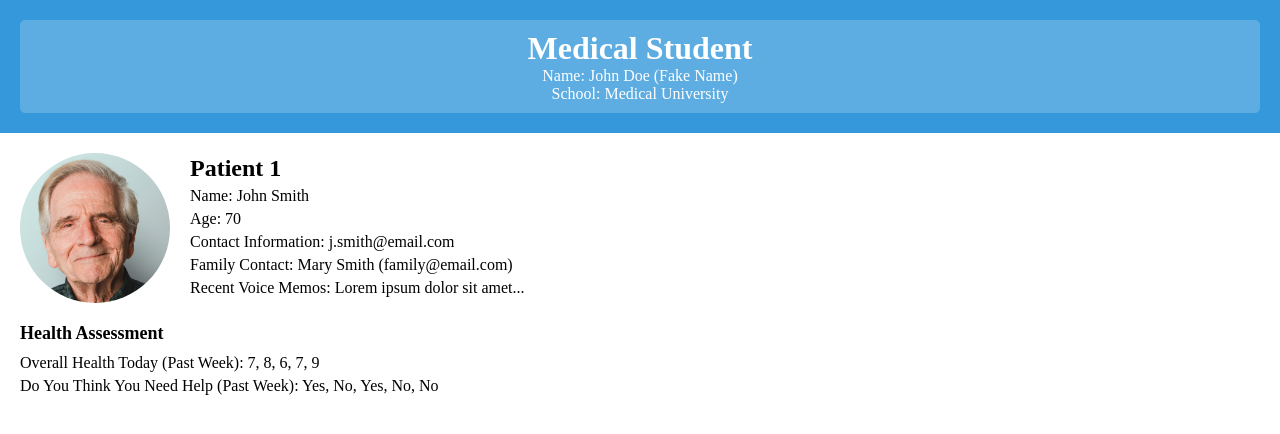
After one commit to MARCOpo1o/WellBond, a Flask app: page /details in a window 1280 px wide. The commit adds this page. Shown: the top 434 px of the page. Run offline with Flask 3, Linux system fonts and the light colour scheme.

Commit message:
add patient details

```diff
--- a/app/routes.py
+++ b/app/routes.py
@@ -5,7 +5,6 @@ from app import app  # Import the app instance from the __init__.py file
 def index():
     return render_template('main_page.html')  # Use the correct template name
 
-# @app.route('/patients')
-# def dashboard():
-#     # Get data from DB (You may want to retrieve data from the database here)
-#     return render_template('main_page.html')  # Use the correct template name
+@app.route('/details')
+def details():
+    return render_template('patient_details.html')  # Use the correct template name
--- /dev/null
+++ b/app/static/css/patient_details.css
@@ -0,0 +1,79 @@
+/* Reset some default browser styles */
+body, h1, h2, p {
+  margin: 0;
+  padding: 0;
+}
+
+/* Style the header */
+header {
+  background-color: #3498db;
+  color: white;
+  text-align: center;
+  padding: 20px;
+}
+
+/* Style the student info in the header */
+.student-info {
+  background-color: rgba(255, 255, 255, 0.2);
+  padding: 10px;
+  border-radius: 5px;
+}
+
+/* Center-align the student info */
+.student-info h1, .student-info p {
+  text-align: center;
+}
+
+/* Style the patient profile section */
+.patient-profile {
+  display: flex;
+  align-items: center;
+  margin: 20px;
+}
+
+/* Style the profile picture */
+.profile-picture {
+  width: 150px;
+  height: 150px;
+  border-radius: 50%;
+  overflow: hidden;
+  margin-right: 20px;
+}
+
+.profile-picture img {
+  width: 100%;
+  height: 100%;
+  object-fit: cover;
+}
+
+/* Style the patient info */
+.patient-info {
+  flex: 1;
+}
+
+.patient-info h2 {
+  font-size: 24px;
+}
+
+.patient-info p {
+  margin: 5px 0;
+}
+
+/* Style the graphs (you can add your graph styling here) */
+.graphs {
+  margin: 20px;
+}
+
+/* Style the health assessment */
+.health-assessment {
+  margin: 20px;
+}
+
+.health-assessment h3 {
+  font-size: 18px;
+  margin-bottom: 10px;
+}
+
+.health-assessment p {
+  margin: 5px 0;
+}
--- /dev/null
+++ b/app/templates/patient_details.html
@@ -0,0 +1,41 @@
+<!DOCTYPE html>
+<html lang="en">
+<head>
+    <meta charset="UTF-8">
+    <meta name="viewport" content="width=device-width, initial-scale=1.0">
+    <title>Patient Details</title>
+    <link rel="stylesheet" href="{{ url_for('static', filename='css/patient_details.css') }}">
+</head>
+<body>
+    <header>
+        <div class="student-info">
+            <h1>Medical Student</h1>
+            <p>Name: John Doe (Fake Name)</p>
+            <p>School: Medical University</p>
+        </div>
+    </header>
+    <main>
+        <div class="patient-profile">
+            <div class="profile-picture">
+                <img src="{{ url_for('static', filename='images/patient1.jpg') }}" alt="Patient 1">
+            </div>
+            <div class="patient-info">
+                <h2>Patient 1</h2>
+                <p>Name: John Smith</p>
+                <p>Age: 70</p>
+                <p>Contact Information: j.smith@email.com</p>
+                <p>Family Contact: Mary Smith (family@email.com)</p>
+                <p>Recent Voice Memos: Lorem ipsum dolor sit amet...</p>
+            </div>
+        </div>
+        <div class="graphs">
+            <!-- Graphs go here (e.g., Heart Rate, Steps, Blood Pressure, Sleep) -->
+        </div>
+        <div class="health-assessment">
+            <h3>Health Assessment</h3>
+            <p>Overall Health Today (Past Week): 7, 8, 6, 7, 9</p>
+            <p>Do You Think You Need Help (Past Week): Yes, No, Yes, No, No</p>
+        </div>
+    </main>
+</body>
+</html>
```
Also changed, not shown: app/templates/index.html (deleted, +0 -10 lines), app/templates/main_page.html (+4 -3 lines).
